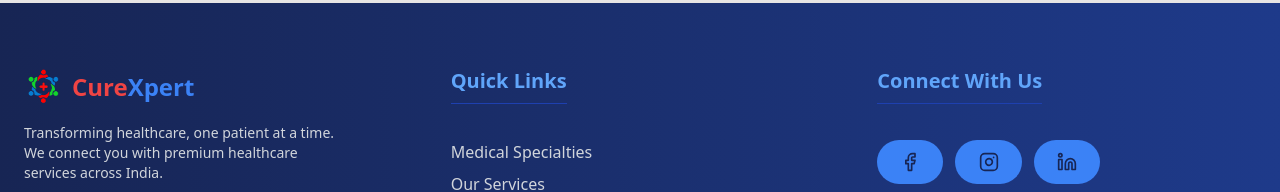
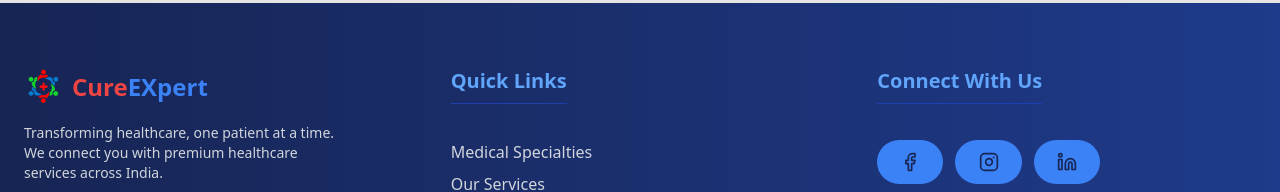
Before and after one commit to SubhChintak/curexpert, a React (Vite) app: page /specialty/1 in a window 1280 px wide. Shown: the part 521-713 px from the top of the page. Built offline with nearby package versions, Linux system fonts and the light colour scheme.

Commit message:
regular commit

```diff
--- a/src/components/Footer.tsx
+++ b/src/components/Footer.tsx
@@ -23,7 +23,7 @@ export default function Footer() {
                 className="h-10 w-10 mr-2"
               />
               <span className="font-bold text-2xl">
-                <span className="font-bold text-2xl sm:text-2xl text-red-500">Cure</span><span className=" font-bold text-2xl sm:text-2xl text-blue-500">Xpert</span>
+                <span className="font-bold text-2xl sm:text-2xl text-red-500">Cure</span><span className=" font-bold text-2xl sm:text-2xl text-blue-500">EXpert</span>
               </span>
             </div>
             <p className="text-gray-300 text-sm max-w-xs">
```
